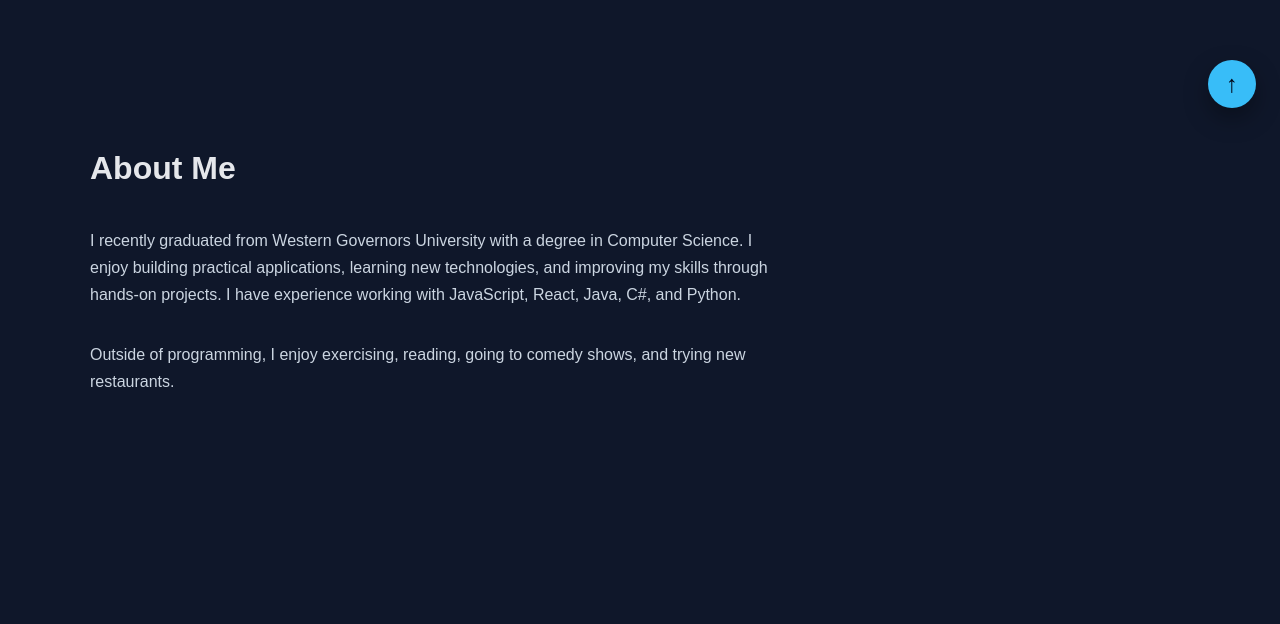
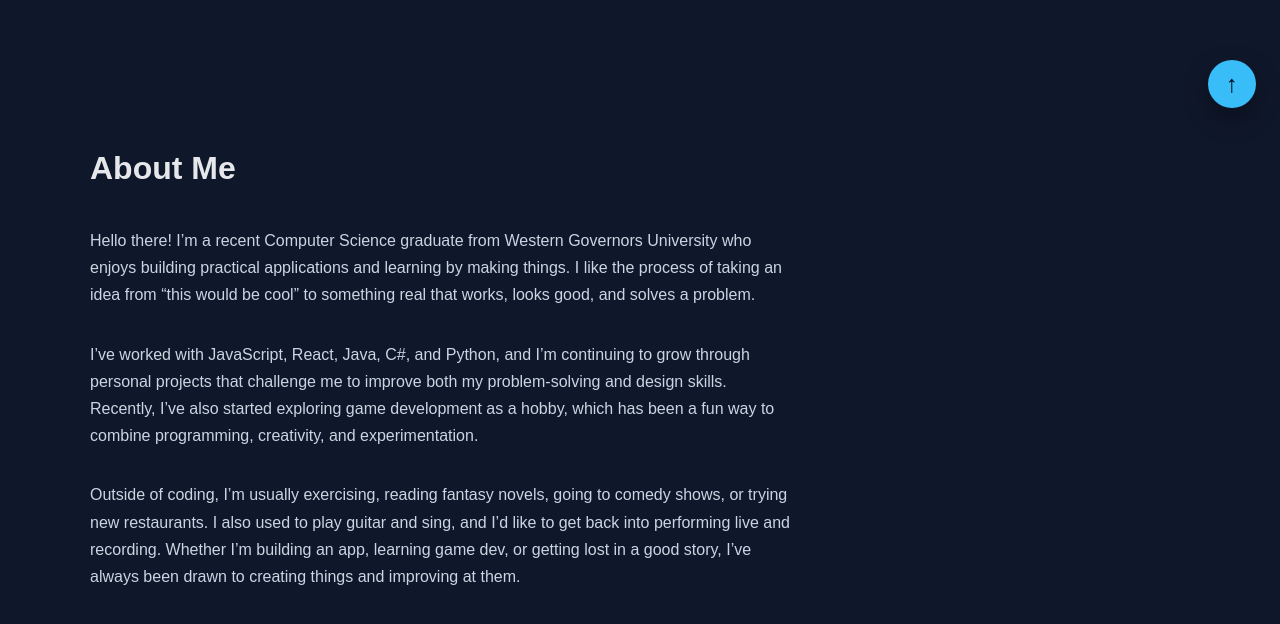
Before and after one commit to robbieevans1/My-Portfolio, a React app: page / in a window 1280 px wide. Shown: the part 668-1292 px from the top of the page. Built offline with nearby package versions, Linux system fonts and the light colour scheme; the HTML template or start-up script is replaced by a standard one.

Commit message:
updated about

```diff
--- a/src/components/About.tsx
+++ b/src/components/About.tsx
@@ -3,15 +3,23 @@ export const About = () => {
 		<section className="section" id="about">
 			<h2>About Me</h2>
 			<p>
-				I recently graduated from Western Governors University with a degree in
-				Computer Science. I enjoy building practical applications, learning new
-				technologies, and improving my skills through hands-on projects. I have
-				experience working with JavaScript, React, Java, C#, and Python.
+				Hello there! I’m a recent Computer Science graduate from Western Governors University who enjoys
+				building practical applications and learning by making things. I like the process of taking an idea
+				from “this would be cool” to something real that works,
+				looks good, and solves a problem.
 			</p>
 
 			<p>
-				Outside of programming, I enjoy exercising, reading, going to comedy
-				shows, and trying new restaurants.
+				I’ve worked with JavaScript, React, Java, C#, and Python, and I’m continuing to grow through personal
+				projects that challenge me to improve both my problem-solving and design skills. Recently, I’ve also
+				started exploring game development as a hobby, which has been a fun way to combine programming, creativity,
+				and experimentation.
+			</p>
+			<p>
+				Outside of coding, I’m usually exercising, reading fantasy novels, going to comedy shows, or trying new restaurants.
+				I also used to play guitar and sing, and I’d like to get back into performing live and recording. Whether I’m
+				building an app, learning game dev, or getting lost in a good story, I’ve always been drawn to creating
+				things and improving at them.
 			</p>
 		</section>
 	);
```
